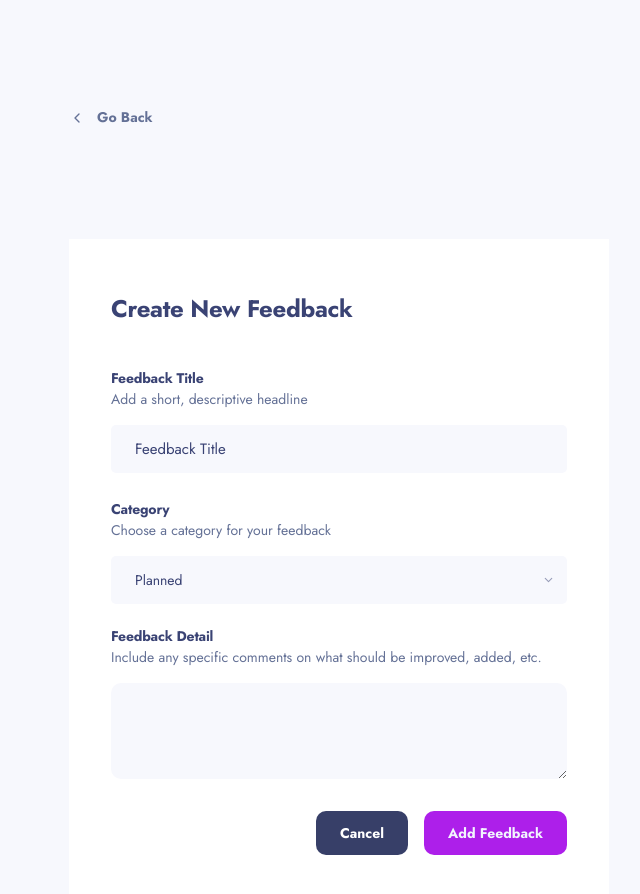
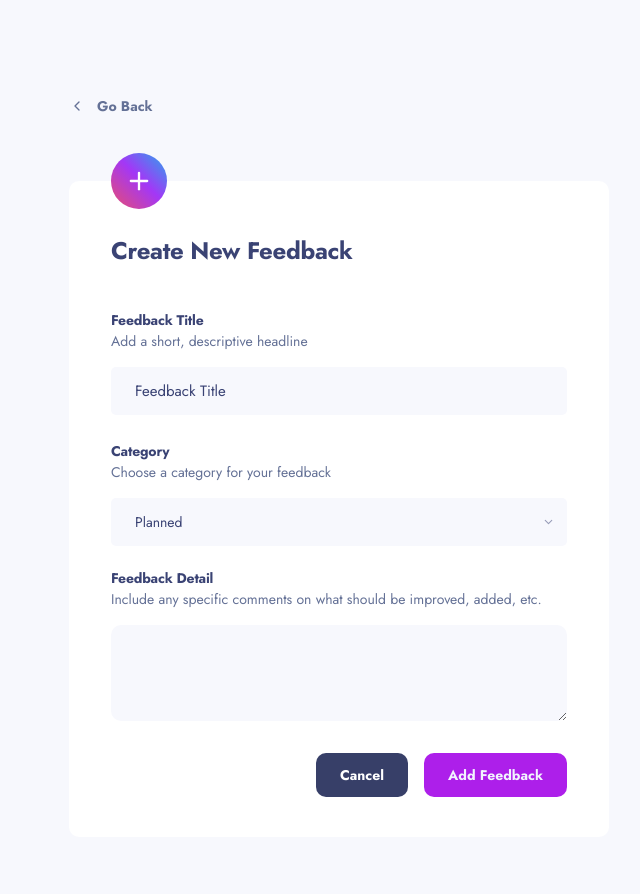
Before and after one commit to keremenen/product-feedback-app, a Next.js app: page /feedbacks/1/create in a window 1280 px wide. Shown: the whole page, without its empty margins (301-941 px from the left). After the commit the page ends 837 px from the top, so only its background shows below. Built offline with nearby package versions, Linux system fonts and the light colour scheme.

Commit message:
Add create form

```diff
--- a/src/app/feedbacks/[id]/create/page.tsx
+++ b/src/app/feedbacks/[id]/create/page.tsx
@@ -1,7 +1,7 @@
 import { Button } from "@/components/ui/button";
 import { Input } from "@/components/ui/input";
 import { Label } from "@/components/ui/label";
-import { ChevronLeftIcon } from "lucide-react";
+import { ChevronLeftIcon, Plus } from "lucide-react";
 import {
   Select,
   SelectContent,
@@ -14,14 +14,18 @@ import { Textarea } from "@/components/ui/textarea";
 
 export default function EditPage() {
   return (
-    <main className="mx-auto mt-24 flex max-w-[540px] flex-col gap-y-6">
-      <section className="mb-[4.6875rem] flex items-center justify-between">
-        <Button variant={"light"} className="bg-transparent !px-0">
+    <main className="mx-auto mt-24 flex max-w-[540px] flex-col">
+      <section className="mb-[4.0625rem] flex items-center justify-between">
+        <Button variant={"light"} className="!h-5 bg-transparent !px-0">
           <ChevronLeftIcon className="p-0" />
           Go Back
         </Button>
       </section>
-      <section className="w-full bg-primary-white px-[2.625rem] pb-10 pt-[3.25rem]">
+      <section className="relative w-full rounded-md bg-primary-white px-[2.625rem] pb-10 pt-[3.25rem]">
+        <div className="bg-purple-gradient absolute -top-7 flex size-14 items-center justify-center rounded-full">
+          <Plus className="size-7 text-white" />
+        </div>
+
         {/* HEADING */}
         <h1 className="mb-10 text-heading-1">Create New Feedback</h1>
 
--- a/tailwind.config.ts
+++ b/tailwind.config.ts
@@ -76,6 +76,8 @@ const config: Config = {
       },
       backgroundImage: {
         "desktop-gradient": 'url("/images/background-header.png")',
+        "purple-gradient":
+          "linear-gradient(45deg, #E84D70 0%, #A337F6 53%, #28A7ED 100%)",
       },
       borderRadius: {
         md: "0.625rem",
```
